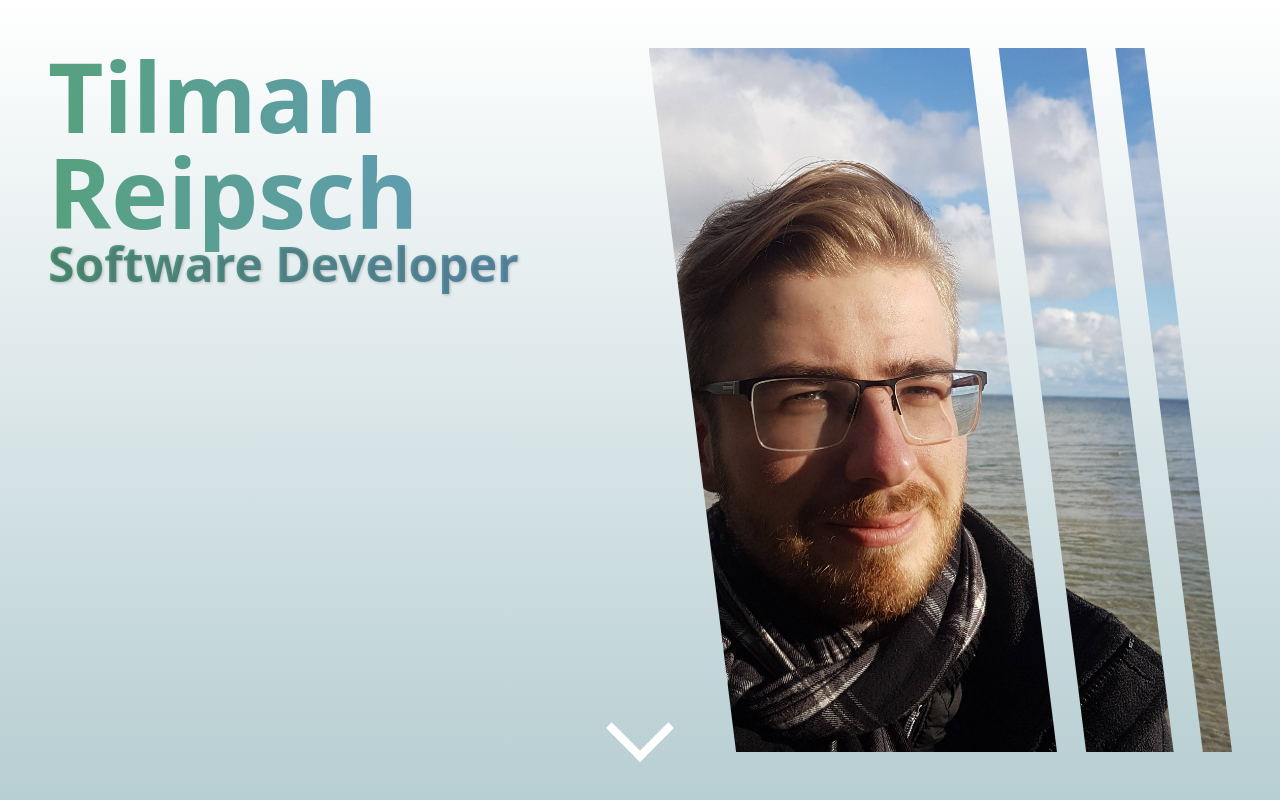
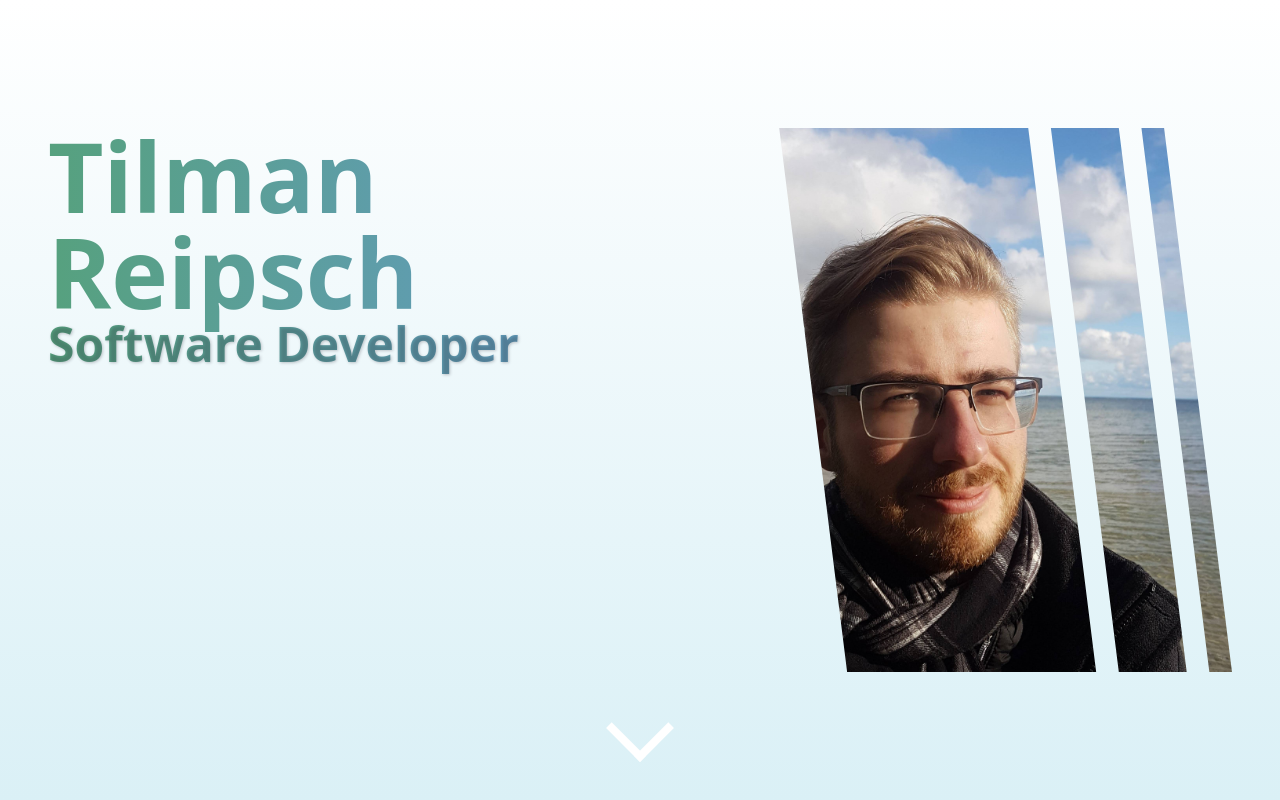
Before and after one commit to Rakem/portfolio, a Next.js app: page / in a window 1280 px wide. Built offline with nearby package versions, Linux system fonts and the light colour scheme.

Commit message:
minor restyling

```diff
--- a/components/section.tsx
+++ b/components/section.tsx
@@ -11,7 +11,7 @@ function Section({
   return (
     <section
       className={clsx(
-        'sm:scroll-child relative p-8 min-h-screen sm:p-12',
+        'sm:scroll-child relative mx-auto px-8 py-32 max-w-screen-xl min-h-screen sm:px-12',
         className
       )}
     >
--- a/pages/index.tsx
+++ b/pages/index.tsx
@@ -12,7 +12,7 @@ export default function Home() {
         <link rel="icon" href="/favicon.ico" />
       </Head>
       <main className="sm:scroll-container flex flex-col h-screen overflow-y-scroll">
-        <div className="bg-gradient-to-b from-white to-teal-600">
+        <div className="bg-gradient-to-b from-white to-teal-100">
           <Section className="flex flex-col h-screen sm:flex-row">
             <div className="flex-shrink mb-10 text-transparent bg-gradient-to-r bg-clip-text from-seagreen-400 to-denim-400 lg:mb-0">
               <h1 className="text-5xl font-bold sm:text-6xl lg:text-8xl">
@@ -22,7 +22,7 @@ export default function Home() {
                 Software Developer
               </h1>
             </div>
-            <div className="sm:slanted-full flex-grow max-h-full">
+            <div className="max-h-ful sm:slanted-full flex-grow sm:ml-32">
               <img
                 src="/tilman.jpg"
                 alt="me"
@@ -30,6 +30,8 @@ export default function Home() {
               />
             </div>
           </Section>
+        </div>
+        <div className="bg-gradient-to-b from-teal-100 to-teal-600">
           <Section className="flex flex-col">
             <h2 className="text-shadow-sm mb-10 text-white text-4xl font-bold sm:text-8xl">
               Curriculum Vitae
```
